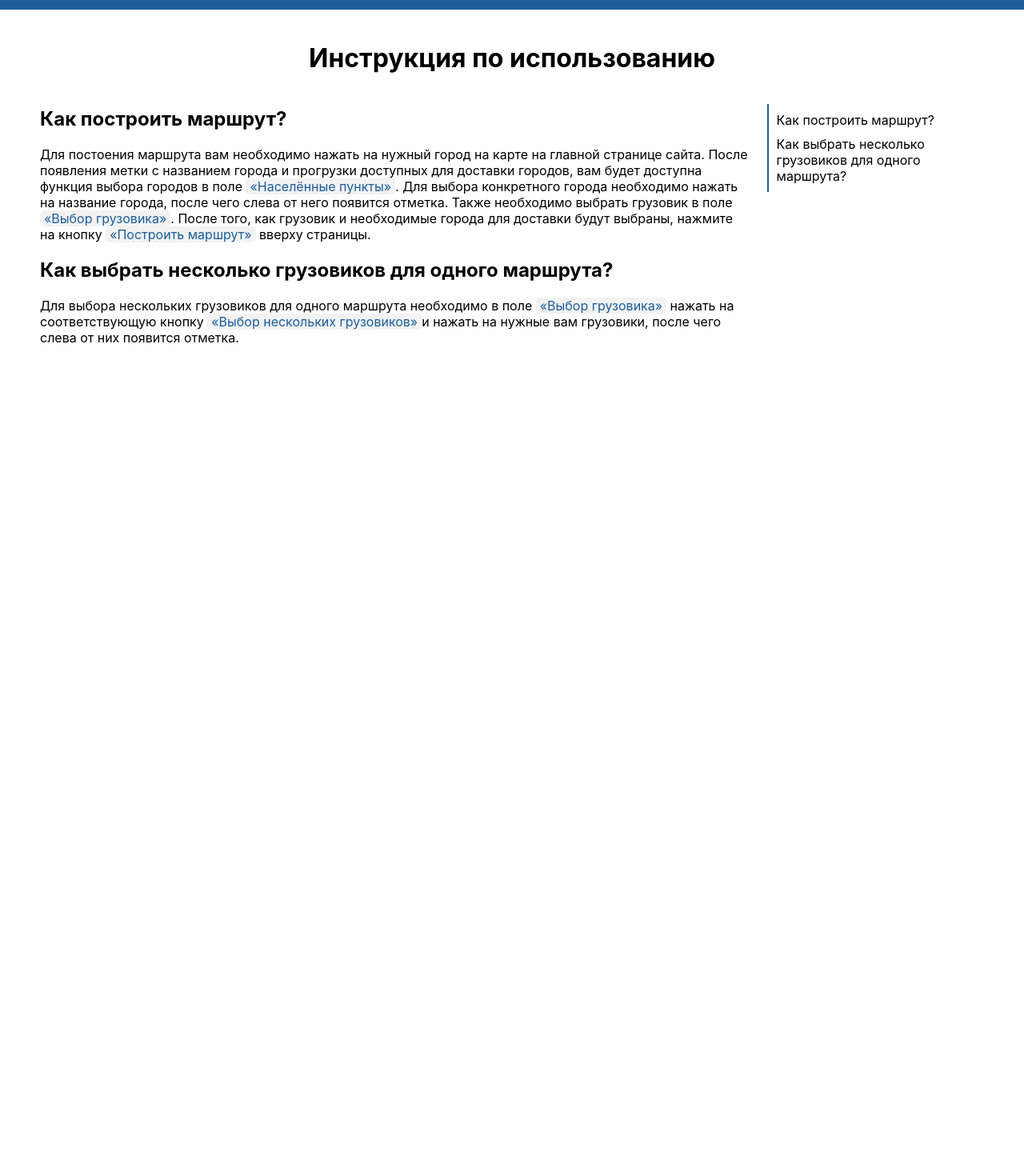
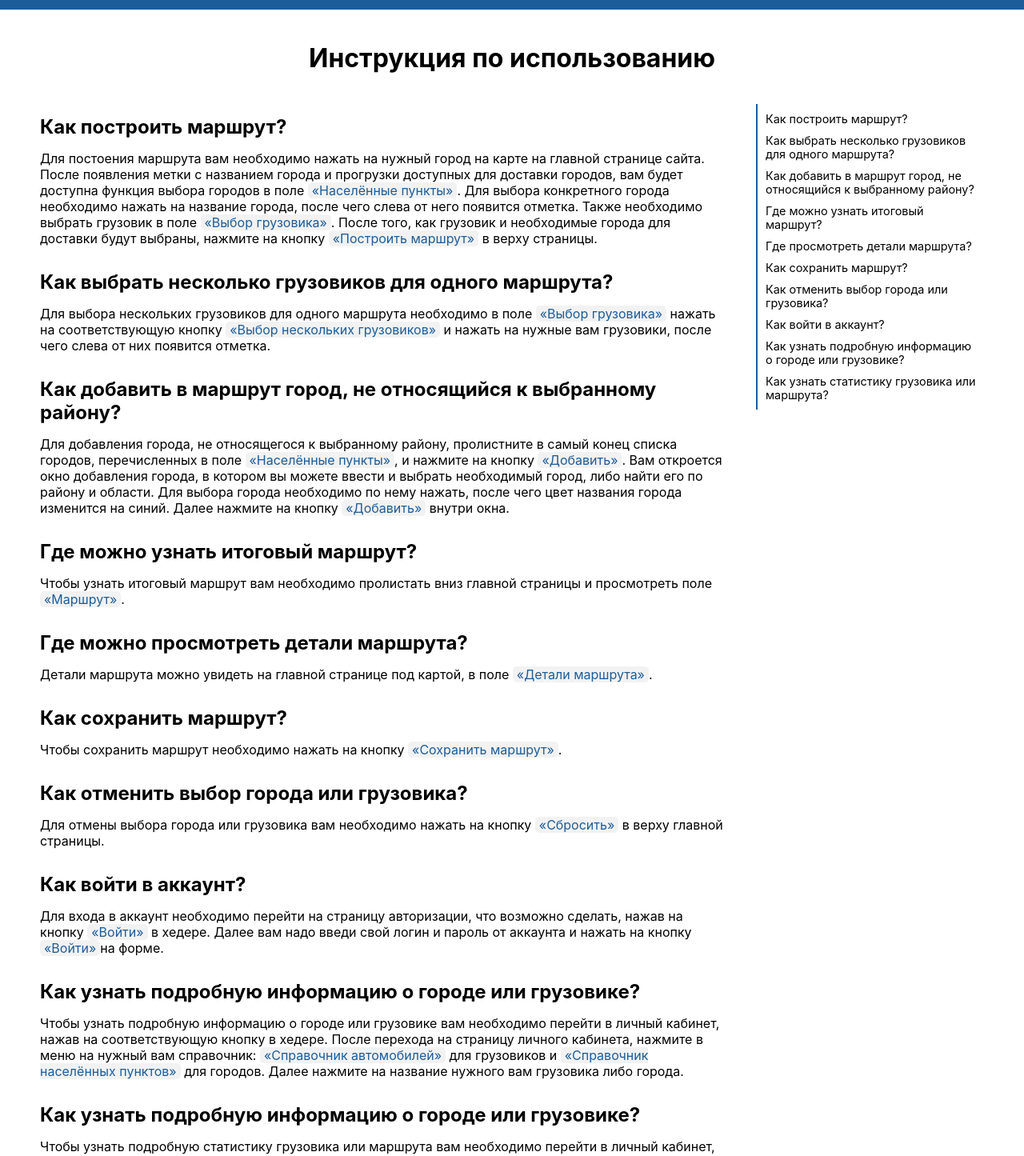
Before and after one commit to maralienet/diploma-client, a React (Create React App) app: page /help in a window 1280 px wide. Shown: the part 82-1527 px from the top of the page at 80% size. Before the commit the page ends 800 px from the top, so only its background shows below. Built offline with nearby package versions, Linux system fonts and the light colour scheme.

Commit message:
git commit

```diff
--- a/src/App.js
+++ b/src/App.js
@@ -20,9 +20,6 @@ function App() {
       document.body.removeChild(a);
       return false;
     }
-    else {
-      console.log(1111)
-    }
   }
 
   return (
--- /dev/null
+++ b/src/Components/Advice.jsx
@@ -0,0 +1,15 @@
+import React from 'react';
+
+function Advice({ question, text, highlights,id }){
+  const regex = new RegExp(`(${highlights.join('|')})`, 'g');
+
+  const highlightedAnswer = text.replace(regex, (match) => `<span class='highlight'>${match}</span>`);
+  return (
+    <div className="advice" id={id}>
+      <h2>{question}</h2>
+      <p dangerouslySetInnerHTML={{ __html: highlightedAnswer }} />
+    </div>
+  );
+};
+
+export default Advice;
--- /dev/null
+++ b/src/Components/AdviceList.jsx
@@ -0,0 +1,62 @@
+import React, { useState } from "react";
+
+function AdviceList() {
+    const [active, setActive] = useState('');
+
+    return (
+        <ul>
+            <li onClick={() => setActive('adv1')}>
+                <a className={active === 'adv1' ? 'active' : ''} href='#adv1'>
+                    Как построить маршрут?
+                </a>
+            </li>
+            <li onClick={() => setActive('adv2')}>
+                <a className={active === 'adv2' ? 'active' : ''} href='#adv2'>
+                    Как выбрать несколько грузовиков для одного маршрута?
+                </a>
+            </li>
+            <li onClick={() => setActive('adv3')}>
+                <a className={active === 'adv3' ? 'active' : ''} href='#adv3'>
+                    Как добавить в маршрут город, не относящийся к выбранному району?
+                </a>
+            </li>
+            <li onClick={() => setActive('adv4')}>
+                <a className={active === 'adv4' ? 'active' : ''} href='#adv4'>
+                    Где можно узнать итоговый маршрут?
+                </a>
+            </li>
+            <li onClick={() => setActive('adv5')}>
+                <a className={active === 'adv5' ? 'active' : ''} href='#adv5'>
+                    Где просмотреть детали маршрута?
+                </a>
+            </li>
+            <li onClick={() => setActive('adv6')}>
+                <a className={active === 'adv6' ? 'active' : ''} href='#adv6'>
+                    Как сохранить маршрут?
+                </a>
+            </li>
+            <li onClick={() => setActive('adv7')}>
+                <a className={active === 'adv7' ? 'active' : ''} href='#adv7'>
+                    Как отменить выбор города или грузовика?
+                </a>
+            </li>
+            <li onClick={() => setActive('adv8')}>
+                <a className={active === 'adv8' ? 'active' : ''} href='#adv8'>
+                    Как войти в аккаунт?
+                </a>
+            </li>
+            <li onClick={() => setActive('adv9')}>
+                <a className={active === 'adv9' ? 'active' : ''} href='#adv9'>
+                    Как узнать подробную информацию о городе или грузовике?
+                </a>
+            </li>
+            <li onClick={() => setActive('adv10')}>
+                <a className={active === 'adv10' ? 'active' : ''} href='#adv10'>
+                    Как узнать статистику грузовика или маршрута?
+                </a>
+            </li>
+        </ul>
+    );
+}
+
+export default AdviceList;
--- a/src/Components/CitiesSelect.jsx
+++ b/src/Components/CitiesSelect.jsx
@@ -42,7 +42,7 @@ function CitiesSelect() {
     return (
         <div className="citySlct deliManage">
             <fieldset>
-                <div className="header" onClick={() => console.log(cities)}>
+                <div className="header">
                     Населённые пункты
                 </div>
                 <div className="search">
--- a/src/Pages/Help.jsx
+++ b/src/Pages/Help.jsx
@@ -1,4 +1,6 @@
 import React from 'react';
+import Advice from '../Components/Advice';
+import AdviceList from '../Components/AdviceList';
 
 function Help() {
     return (
@@ -6,40 +8,90 @@ function Help() {
             <h1><center>Инструкция по использованию</center></h1>
             <div>
                 <main>
-                    <div className="advice" id='adv1'>
-                        <h2>Как построить маршрут?</h2>
-                        <p>
+                    <Advice question='Как построить маршрут?' text={`
                     Для постоения маршрута вам необходимо нажать на нужный
                     город на карте на главной странице сайта.
                     После появления метки с названием города и прогрузки
                     доступных для доставки городов, вам будет доступна
-                            функция выбора городов в поле <span className='highlight'>«Населённые пункты»</span>.
+                    функция выбора городов в поле «Населённые пункты».
                     Для выбора конкретного города необходимо нажать на
                     название города, после чего слева от него появится отметка.
-                            Также необходимо выбрать грузовик в поле <span className='highlight'>«Выбор грузовика»</span>.
+                    Также необходимо выбрать грузовик в поле «Выбор грузовика».
                     После того, как грузовик и необходимые города для доставки
-                            будут выбраны, нажмите на кнопку <span className='highlight'>«Построить маршрут»</span> вверху страницы.
-                        </p>
-                    </div>
-                    <div className="advice" id='adv2'>
-                        <h2>Как выбрать несколько грузовиков для одного маршрута?</h2>
-                        <p>
+                    будут выбраны, нажмите на кнопку «Построить маршрут» в верху страницы.`}
+                        highlights={['«Населённые пункты»', '«Выбор грузовика»', '«Построить маршрут»']} id='adv1'
+                    />
+                    <Advice question='Как выбрать несколько грузовиков для одного маршрута?' text={`
                     Для выбора нескольких грузовиков для одного маршрута
-                            необходимо в поле <span className='highlight'>«Выбор грузовика»</span> нажать на
-                            соответствующую кнопку <span className='highlight'>«Выбор нескольких грузовиков»</span>
-                            и нажать на нужные вам грузовики, после чего слева от них появится отметка.
-                        </p>
-                    </div>
+                    необходимо в поле «Выбор грузовика» нажать на
+                    соответствующую кнопку «Выбор нескольких грузовиков»
+                    и нажать на нужные вам грузовики, после чего слева от них появится отметка.`}
+                        highlights={['«Выбор нескольких грузовиков»', '«Выбор грузовика»']} id='adv2'
+                    />
+                    <Advice question='Как добавить в маршрут город, не относящийся к выбранному району?' text={`
+                    Для добавления города, не относящегося к выбранному району,
+                    пролистните в самый конец списка городов, перечисленных в
+                    поле «Населённые пункты»,
+                    и нажмите на кнопку «Добавить».
+                    Вам откроется окно добавления города, в котором вы можете
+                    ввести и выбрать необходимый город, либо найти его по
+                    району и области. Для выбора города необходимо по нему
+                    нажать, после чего цвет названия города изменится на синий.
+                    Далее нажмите на кнопку «Добавить» внутри окна.`}
+                        highlights={['«Населённые пункты»', '«Добавить»']} id='adv3'
+                    />
+                    <Advice question='Где можно узнать итоговый маршрут?' text={`
+                    Чтобы узнать итоговый маршрут вам необходимо пролистать
+                    вниз главной страницы и просмотреть
+                    поле «Маршрут».`}
+                        highlights={['«Маршрут»']} id='adv4'
+                    />
+                    <Advice question='Где можно просмотреть детали маршрута?' text={`
+                    Детали маршрута можно увидеть на главной странице под картой,
+                    в поле «Детали маршрута».`}
+                        highlights={['«Детали маршрута»']} id='adv5'
+                    />
+                    <Advice question='Как сохранить маршрут?' text={`
+                    Чтобы сохранить маршрут необходимо нажать на
+                    кнопку «Сохранить маршрут».`}
+                        highlights={['«Сохранить маршрут»']} id='adv6'
+                    />
+                    <Advice question='Как отменить выбор города или грузовика?' text={`
+                    Для отмены выбора города или грузовика вам необходимо
+                    нажать на кнопку «Сбросить» в верху
+                    главной страницы.`}
+                        highlights={['«Сбросить»']} id='adv7'
+                    />
+                    <Advice question='Как войти в аккаунт?' text={`
+                    Для входа в аккаунт необходимо перейти на страницу авторизации,
+                    что возможно сделать, нажав на кнопку «Войти» в
+                    хедере. Далее вам надо введи свой логин и пароль от аккаунта
+                    и нажать на кнопку «Войти»на форме.`}
+                        highlights={['«Войти»']} id='adv8'
+                    />
+                    <Advice question='Как узнать подробную информацию о городе или грузовике?' text={`
+                    Чтобы узнать подробную информацию о городе или грузовике
+                    вам необходимо перейти в личный кабинет, нажав на
+                    соответствующую кнопку в хедере. После перехода на
+                    страницу личного кабинета, нажмите в меню на нужный вам
+                    справочник: «Справочник автомобилей» для
+                    грузовиков и «Справочник населённых пунктов» для
+                    городов. Далее нажмите на название нужного вам грузовика либо города.`}
+                        highlights={['«Справочник автомобилей»', '«Справочник населённых пунктов»']} id='adv9'
+                    />
+                    <Advice question='Как узнать подробную информацию о городе или грузовике?' text={`
+                    Чтобы узнать подробную статистику грузовика или маршрута
+                    вам необходимо перейти в личный кабинет, нажав на
+                    соответствующую кнопку в хедере. После перехода на
+                    страницу личного кабинета, нажмите в меню на нужную вам
+                    статистику: «Статистика по машинам» для
+                    грузовиков и «Статистика по маршрутам» для
+                    маршрутов. Далее нажмите на название нужного вам грузовика либо маршрута.`}
+                        highlights={['«Статистика по машинам»', '«Статистика по маршрутам»']} id='adv10'
+                    />
                 </main>
                 <aside>
-                    <ul>
-                        <a className="advItem" href='#adv1'>
-                            Как построить маршрут?
-                        </a>
-                        <a className="advItem" href='#adv2'>
-                            Как выбрать несколько грузовиков для одного маршрута?
-                        </a>
-                    </ul>
+                    <AdviceList />
                 </aside>
             </div>
         </div>
--- a/src/index.scss
+++ b/src/index.scss
@@ -114,6 +114,10 @@ $powder-blue: #bbcde5ff;
   }
 }
 
+html {
+  scroll-behavior: smooth;
+}
+
 body {
   margin: 0;
   font-family: -apple-system, BlinkMacSystemFont, 'Segoe UI', sans-serif;
@@ -124,6 +128,8 @@ body {
 header {
   position: sticky;
   top: 0;
+  z-index: 10000;
+
   &>div {
     background-color: $lapis-lazuli;
     @include centeredFlex;
@@ -599,12 +605,14 @@ header {
           }
         }
       }
-      .loading{
+
+      .loading {
         display: flex;
         flex-direction: column;
         align-items: center;
         color: #5c5c5c;
-        img{
+
+        img {
           width: 23px;
           height: auto;
         }
@@ -791,14 +799,29 @@ header {
 
     main {
       width: 75%;
+      padding-right: 40px;
+      margin-bottom: 50px;
     }
-    .advice{
-      p{
+
+    .advice {
+      h2 {
+        margin: 30px 0 15px;
+      }
+
+      p {
         margin: 0;
+      }
+
+      &:target:before {
+        content: "";
+        display: block;
+        height: 94px;
+        margin-top: -94px;
+        visibility: hidden;
       }
     }
 
-    .highlight{
+    .highlight {
       color: $lapis-lazuli;
       background-color: #eeeeeec3;
       border-radius: 5px;
@@ -806,22 +829,31 @@ header {
     }
 
     aside {
-      width: 23%;
-      ul{
-      position: sticky;
-      top: 100px;
+      width: 25%;
+
+      ul {
+        position: sticky;
+        top: 100px;
         display: flex;
         flex-direction: column;
         gap: 10px;
         border-left: 2px solid $lapis-lazuli;
         padding: 10px;
         margin-bottom: 0;
+        list-style: none;
+        .active{
+          color: $lapis-lazuli;
+        }
       }
 
       a {
         text-decoration: none;
         color: #000;
         transition: 0.2s;
+        display: block;
+        width: 100%;
+        height: 100%;
+        font-size: 0.9em;
 
         &:hover {
           color: $lapis-lazuli;
```
Lines whose indentation alone changed are shown as unchanged.
